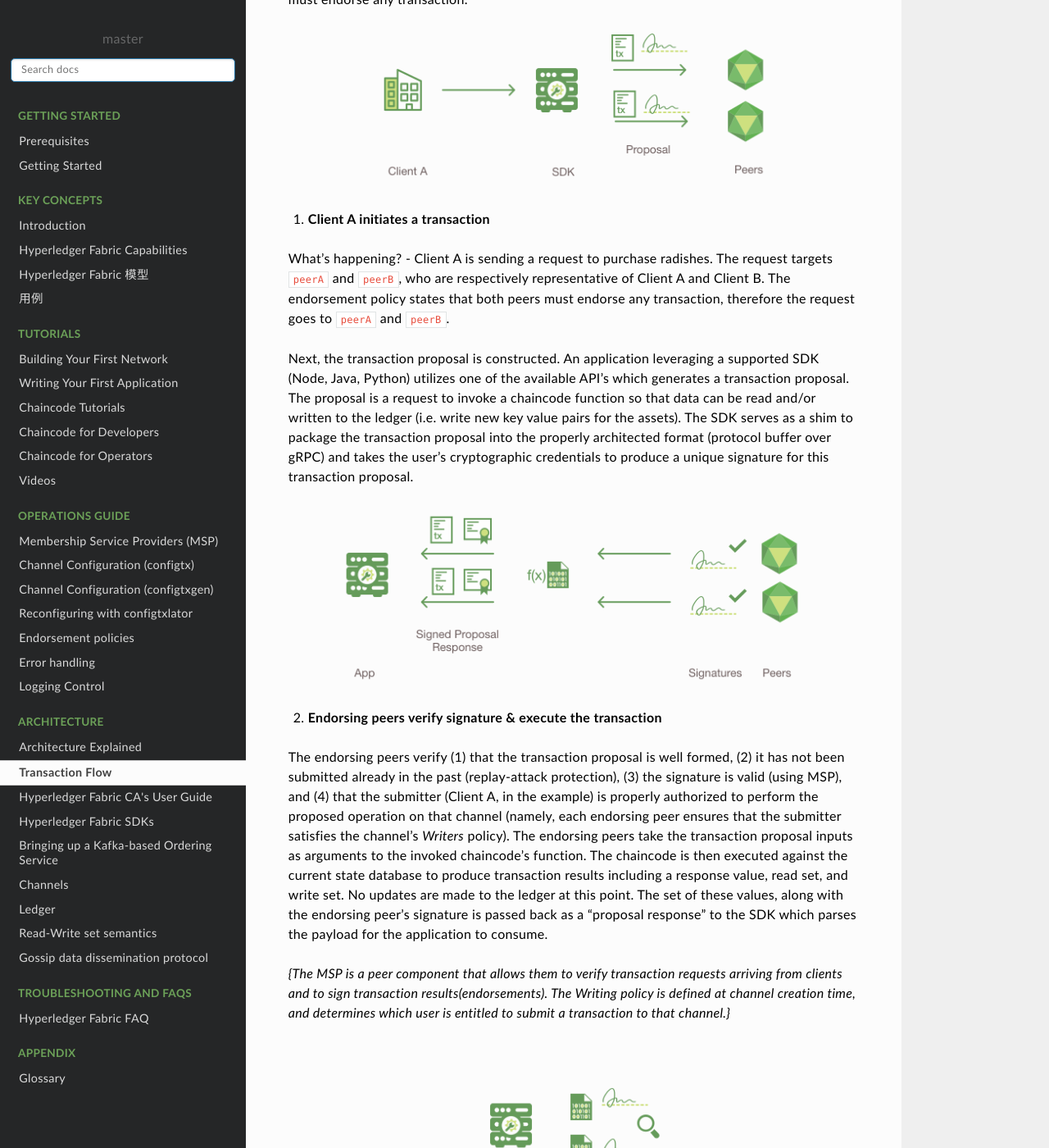
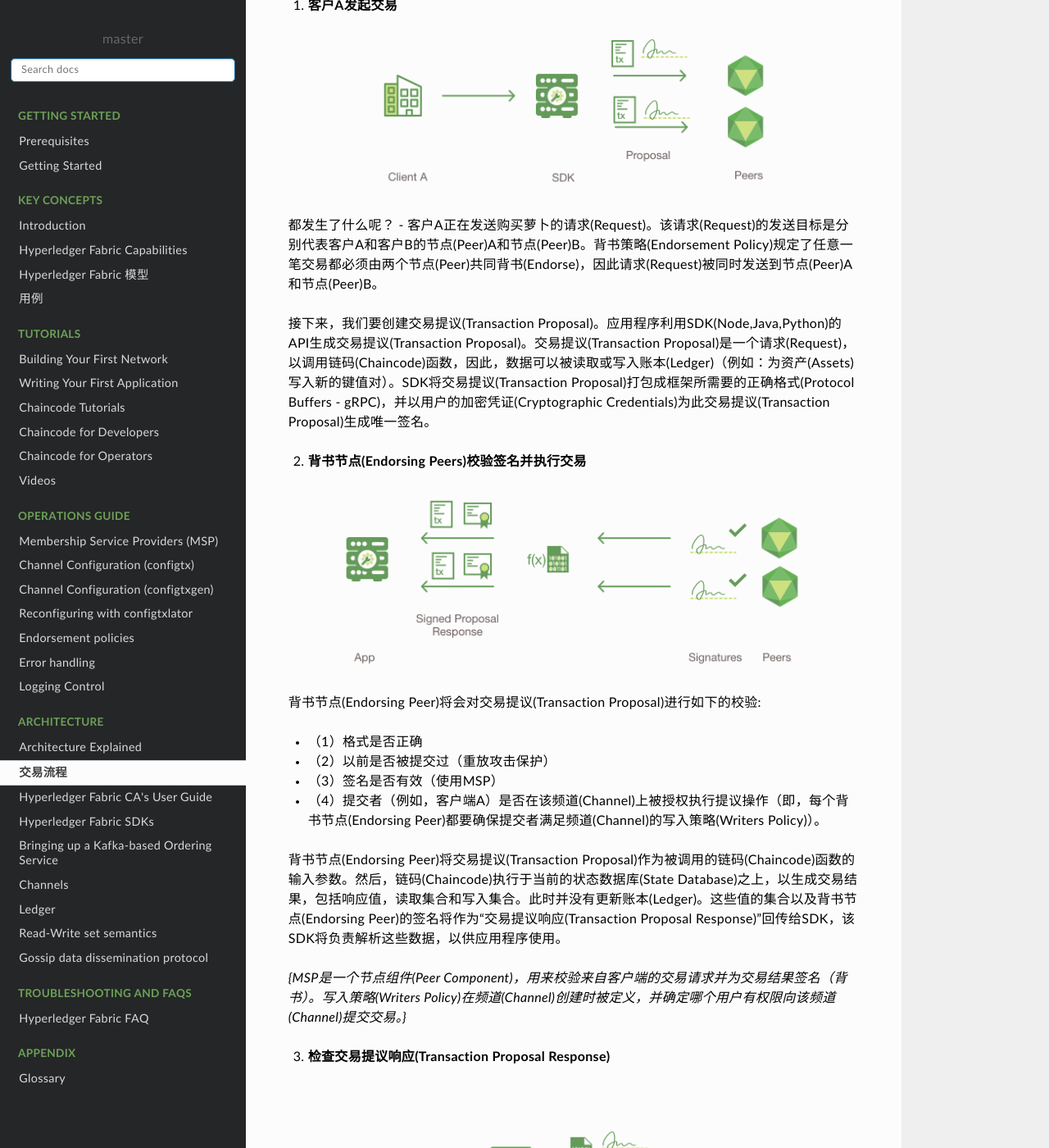
Before and after one commit to LiuBoyu/hyperledger-fabric-docs-zh_CN, a Sphinx documentation site: the page built from source/txflow.rst, in a window 1280 px wide and 1400 px high, scrolled down 753 px. Shown: the whole window at 82% size. Built offline with Sphinx 7.4.7 and the Read the Docs theme 2.0.0, drawn with Linux system fonts in a browser that asks for light colours; formulas are drawn with MathJax 3; pages that are not in the unit, such as notebooks, are missing from menus; some of the changed text lies outside the part shown.

Commit message:
提交 txflow 文档

```diff
--- a/source/fabric_model.rst
+++ b/source/fabric_model.rst
@@ -46,7 +46,7 @@ Hyperledger Fabric 模型
 - 交易(Transaction)包含每个背书节点(Endorsing Peer)的签名，并提交给排序服务(共识服务)(Ordering Service)
 - 交易(Transaction)被顺序打包进区块(Block)中，并从排序服务(共识服务)(Ordering Service)“交付”给同一频道(Channel)的其他节点(Peer)
 - 节点(Peer)基于背书策略(Endorsement Policy)来验证交易并执行
-- 在添加进区块(Block)之前，会进行版本检查(Versioning Check)，以确保，在链码(Chaincode)执行期间，读取的资产(Assets)状态未发生变化
+- 在附加进区块(Block)之前，会进行版本检查(Versioning Check)，以确保，在链码(Chaincode)执行期间，读取的资产(Assets)状态未发生变化
 - 交易一旦得到确认和提交，将不可改变
 - 每个频道(Channel)的账本(Ledger)都包含了一个配置区块(Configuration Block)，用于定义策略，访问控制列表和其他相关信息
 - 频道(Channel)包含了 :ref:`MSP` 实例，允许从不同的证书颁发机构派生加密资料
@@ -60,7 +60,7 @@ Hyperledger Fabric 模型
 
 Hyperledger Fabric在每个频道(Channel)的基础上使用了一个不可变的帐本，以及可以操纵和修改资产当前状态的链码(Chaincode)（例如：更新键值对）。帐本存在于频道(Channel)的范围之内 - 它可以共享给整个网络（假设所有参与者都在一个共同的频道上运行），又或者，也可以私有化，只包含一组特定的参与者。
 
-在后一种情况下，这些参与者将创建一个单独的频道(Channel)，从而隔离他们的交易和帐本。为了解决透明度与隐私之间的矛盾，链码(Chaincode)只需安装在需要访问资产(Assets)状态的节点上，执行读取和写入操作（换言之，如果链码(Chaincode)没有安装在某节点之上，则此节点将不能访问此账本）。或更进一步，混淆数据，链码(Chaincode)中的数据（部分或全部）在添加到账本之前，可以使用常见的加密算法（例如AES）进行加密。
+在后一种情况下，这些参与者将创建一个单独的频道(Channel)，从而隔离他们的交易和帐本。为了解决透明度与隐私之间的矛盾，链码(Chaincode)只需安装在需要访问资产(Assets)状态的节点上，执行读取和写入操作（换言之，如果链码(Chaincode)没有安装在某节点之上，则此节点将不能访问此账本）。或更进一步，混淆数据，链码(Chaincode)中的数据（部分或全部）在附加到账本之前，可以使用常见的加密算法（例如AES）进行加密。
 
 .. _安全及会员服务(Security-Membership-Services):
 
@@ -78,7 +78,7 @@ Hyperledger Fabric巩固了所有参与者都拥有已知身份的交易网络
 
 在分布式账本技术中，共识(Consensus)最近已成为一个单一函数内特定算法的词汇。然而，共识(Consensus)所包含的含义更多，不仅仅是简单地共同商议交易顺序。这在 Hyperledger Fabric 的整个交易流程中，非常突出地表现出来，从提议(Proposal)和背书(Endorsement)，到排序(Ordering)，确认(Validation)和提交(Commitment)。简而言之，共识(Consensus)被定义为一个区块内交易集合的正确性闭环校验。
 
-当一个区块内所有交易的顺序和结果都已经明确地按策略标准检查后，共识(Consensus)最终达成。这些检查发生在交易的整个生命周期，包括使用背书策略(Endorsement Policy)来决定哪些特定的会员(Member)必须背书(Endorse)某个特定的交易类型，以及，使用系统链码(System Chaincode)来确保这些策略得到执行和维护。提交之前，节点们(Peers)将调用这些系统链码(System Chaincode)，以确保获得来自适当实体(The Appropriate Entities)的足够数量的背书(Endorsement)。而且，在任何一个包含交易的区块被添加进账本之前，都会进行版本检查(Versioning Check)，以使账本的当前状态达成一致。最后的这步检查提供非常必要的保护，以避免双重支出操作和其他可能危及数据完整性的威胁，并允许针对非静态变量的函数执行。
+当一个区块内所有交易的顺序和结果都已经明确地按策略标准检查后，共识(Consensus)最终达成。这些检查发生在交易的整个生命周期，包括使用背书策略(Endorsement Policy)来决定哪些特定的会员(Member)必须背书(Endorse)某个特定的交易类型，以及，使用系统链码(System Chaincode)来确保这些策略得到执行和维护。提交之前，节点们(Peers)将调用这些系统链码(System Chaincode)，以确保获得来自适当实体(The Appropriate Entities)的足够数量的背书(Endorsement)。而且，在任何一个包含交易的区块被附加进账本之前，都会进行版本检查(Versioning Check)，以使账本的当前状态达成一致。最后的这步检查提供非常必要的保护，以避免双重支出操作和其他可能危及数据完整性的威胁，并允许针对非静态变量的函数执行。
 
 除了大量的背书(Endorsement)，确认(Validity)和版本检查(Versioning Check)之外，身份验证也同时在交易流程的所有方向进行着。访问控制列表在分层的网络结构上实现（排序服务(Ordering Service)到频道(Channel)），并且，当交易提议(Transaction Proposal)通过不同的构件时，负载数据将被多次签名(Signed)，验证(Verified)和认证(Authenticated)。总而言之，共识(Consensus)不仅限于代表一组批量交易的商议顺序，还包括了发生在整个交易的过程期间的，从提议(Proposal)到提交(Commitment)，的持续不断的各种校验。
 
--- a/source/txflow.rst
+++ b/source/txflow.rst
@@ -1,116 +1,65 @@
-Transaction Flow
-================
+*此章节由 刘博宇 翻译，最后更新于2018.1.4*
 
-This document outlines the transactional mechanics that take place during a standard asset
-exchange.  The scenario includes two clients, A and B, who are buying and selling
-radishes.  They each have a peer on the network through which they send their
-transactions and interact with the ledger.
+交易流程
+=========
+
+本文档概述了标准资产(Standard Asset)交换过程中发生的交易机制。该场景包括两个客户，A和B，分别是买萝卜和卖萝卜。他们在网络中各有一个节点(Peer)，通过网络他们发送交易(Transactions)并与账本(Ledger)进行交互。
 
 .. image:: images/step0.png
 
-**Assumptions**
+**前提假设**
 
-This flow assumes that a channel is set up and running.  The application user
-has registered and enrolled with the organization’s certificate authority (CA)
-and received back necessary cryptographic material, which is used to authenticate
-to the network.
+这个流程假设一个频道(Channel)已经建立并运行。应用程序用户已经注册，并且也完成了组织机构在证书颁发机构（CA）的注册，并已收到了所需要的加密材料，用以在网络上进行身份验证。
+链码(Chaincode)（包含了代表萝卜市场初始状态的一组键值对）已经安装在节点(Peer)之上并且也已经在频道(Channel)上实例化了。链码(Chaincode)内包含了一组交易指令和商定萝卜价格的业务逻辑。背书策略(Endorsement Policy)也已经为此链码(Chaincode)设置完成，并规定，任意一笔交易，都必须由节点(Peer)A和节点(Peer)B的共同背书(Endorse)。
 
-The chaincode (containing a set of key value pairs representing the initial
-state of the radish market) is installed on the peers and instantiated on the
-channel.  The chaincode contains logic defining a set of transaction
-instructions and the agreed upon price for a radish. An endorsement policy has
-also been set for this chaincode, stating that both ``peerA`` and ``peerB`` must endorse
-any transaction.
+1. **客户A发起交易**
 
 .. image:: images/step1.png
 
-1. **Client A initiates a transaction**
+都发生了什么呢？ - 客户A正在发送购买萝卜的请求(Request)。该请求(Request)的发送目标是分别代表客户A和客户B的节点(Peer)A和节点(Peer)B。背书策略(Endorsement Policy)规定了任意一笔交易都必须由两个节点(Peer)共同背书(Endorse)，因此请求(Request)被同时发送到节点(Peer)A和节点(Peer)B。
 
-What's happening? - Client A is sending a request to purchase radishes.  The
-request targets ``peerA`` and ``peerB``, who are respectively representative of
-Client A and Client B. The endorsement policy states that both peers must endorse
-any transaction, therefore the request goes to ``peerA`` and ``peerB``.
+接下来，我们要创建交易提议(Transaction Proposal)。应用程序利用SDK(Node,Java,Python)的API生成交易提议(Transaction Proposal)。交易提议(Transaction Proposal)是一个请求(Request)，以调用链码(Chaincode)函数，因此，数据可以被读取或写入账本(Ledger)（例如：为资产(Assets)写入新的键值对）。SDK将交易提议(Transaction Proposal)打包成框架所需要的正确格式(Protocol Buffers - gRPC)，并以用户的加密凭证(Cryptographic Credentials)为此交易提议(Transaction Proposal)生成唯一签名。
 
-Next, the transaction proposal is constructed.  An application leveraging a supported
-SDK (Node, Java, Python) utilizes one of the available API's which generates a
-transaction proposal.  The proposal is a request to invoke a chaincode function
-so that data can be read and/or written to the ledger (i.e. write new key value
-pairs for the assets).  The SDK serves as a shim to package the transaction proposal
-into the properly architected format (protocol buffer over gRPC) and takes the user’s
-cryptographic credentials to produce a unique signature for this transaction proposal.
+2. **背书节点(Endorsing Peers)校验签名并执行交易**
 
 .. image:: images/step2.png
 
-2. **Endorsing peers verify signature & execute the transaction**
+背书节点(Endorsing Peer)将会对交易提议(Transaction Proposal)进行如下的校验:
 
-The endorsing peers verify (1) that the transaction proposal is well formed,
-(2) it has not been submitted already in the past (replay-attack protection),
-(3) the signature is valid (using MSP), and (4) that the
-submitter (Client A, in the example) is properly authorized to perform
-the proposed operation on that channel (namely, each endorsing peer ensures that
-the submitter satisfies the channel's *Writers* policy).
-The endorsing peers take the transaction proposal inputs as
-arguments to the invoked chaincode's function. The chaincode is then
-executed against the current state database to produce transaction
-results including a response value, read set, and write set.  No updates are
-made to the ledger at this point. The set of these values, along with the
-endorsing peer’s signature is passed back as a “proposal response” to the SDK
-which parses the payload for the application to consume.
+* （1）格式是否正确
+* （2）以前是否被提交过（重放攻击保护）
+* （3）签名是否有效（使用MSP）
+* （4）提交者（例如，客户端A）是否在该频道(Channel)上被授权执行提议操作（即，每个背书节点(Endorsing Peer)都要确保提交者满足频道(Channel)的写入策略(Writers Policy)）。
 
-*{The MSP is a peer component that allows them to verify
-transaction requests arriving from clients and to sign transaction results(endorsements).
-The Writing policy is defined at channel creation time, and determines
-which user is entitled to submit a transaction to that channel.}*
+背书节点(Endorsing Peer)将交易提议(Transaction Proposal)作为被调用的链码(Chaincode)函数的输入参数。然后，链码(Chaincode)执行于当前的状态数据库(State Database)之上，以生成交易结果，包括响应值，读取集合和写入集合。此时并没有更新账本(Ledger)。这些值的集合以及背书节点(Endorsing Peer)的签名将作为“交易提议响应(Transaction Proposal Response)”回传给SDK，该SDK将负责解析这些数据，以供应用程序使用。
 
+*{MSP是一个节点组件(Peer Component)，用来校验来自客户端的交易请求并为交易结果签名（背书）。写入策略(Writers Policy)在频道(Channel)创建时被定义，并确定哪个用户有权限向该频道(Channel)提交交易。}*
+
+3. **检查交易提议响应(Transaction Proposal Response)**
 
 .. image:: images/step3.png
 
-3. **Proposal responses are inspected**
+应用程序会验证所有背书节点(Endorsing Peer)的签名并比较所有的交易提议响应(Transaction Proposal Response)，以确定所有的交易提议响应(Transaction Proposal Response)是否相同。如果链码(Chaincode)仅仅是查询账本(Ledger)，则应用程序将会检查查询响应(query response)，并且通常不会将此交易(Transaction)提交给排序服务(Ordering Service)。如果客户端应用程序打算将交易(Transaction)提交给排序服务(Ordering Service)以更新账本(Ledger)，则应用程序在提交之前，将会确定被指定的背书策略(Endorsement Policy)是否已经得到满足（即，节点(Peer)A和节点(Peer)B都已背书）。从架构的层面来说，即使应用程序选择不检查交易提议响应(Transaction Proposal Response)，或者以其他方式转发未经过背书(Endorse)的交易(Transaction)，在确认(Validate)提交(Commit)阶段，背书策略(Endorsement Policy)将依然会被各节点(Peer)强制执行。
 
-The application verifies the endorsing peer signatures and compares the proposal
-responses to determine if the proposal responses are the same. If the chaincode only queried
-the ledger, the application would inspect the query response and would typically not
-submit the transaction to Ordering Service. If the client application intends to submit the
-transaction to Ordering Service to update the ledger, the application determines if the specified
-endorsement policy has been fulfilled before submitting (i.e. did peerA and peerB both endorse).
-The architecture is such that even if an application chooses not to inspect responses or otherwise
-forwards an unendorsed transaction, the endorsement policy will still be enforced by peers
-and upheld at the commit validation phase.
+4. **客户端将所有背书(Endorsement)组装进交易(Transaction)**
 
 .. image:: images/step4.png
 
-4. **Client assembles endorsements into a transaction**
+应用程序将交易提议(Transaction Proposal)和响应(Response)组成的“交易消息(Transaction Message)”“广播”给排序服务(Ordering Service)。该交易(Transaction)将包括读写集合，所有背书节点(Endorsing Peer)的签名和频道(Channel)ID。排序服务(Ordering Service)执行其相关的操作，并不需要检查此交易的全部内容，它仅接收来自网络中所有频道(Channel)的交易(Transaction)，然后，基于频道(Channel)按时间顺序排序，并创建各个频道(Channel)的交易区块(the blocks of transactions)。
 
-The application “broadcasts” the transaction proposal and response within a
-“transaction message” to the Ordering Service. The transaction will contain the
-read/write sets, the endorsing peers signatures and the Channel ID.  The
-Ordering Service does not need to inspect the entire content of a transaction in order to perform
-its operation, it simply receives
-transactions from all channels in the network, orders them chronologically by
-channel, and creates blocks of transactions per channel.
+5. **交易(Transaction)被确认(Validate)并提交(Commit)**
 
 .. image:: images/step5.png
 
-5. **Transaction is validated and committed**
+交易区块(the blocks of transactions)被“交付”给频道(Channel)中的所有节点(Peer)。然后，对区块(Block)中的交易(Transaction)进行确认，以确保背书策略(Endorsement Policy)得到满足，并确保从账本状态(ledger state)中读取的变量集合，自从被该交易执行生成之后没有变化。最后，区块(Block)中的交易(Transaction)将被标记为有效或无效。
 
-The blocks of transactions are “delivered” to all peers on the channel.  The
-transactions within the block are validated to ensure endorsement policy is
-fulfilled and to ensure that there have been no changes to ledger state for read
-set variables since the read set was generated by the transaction execution.
-Transactions in the block are tagged as being valid or invalid.
+6. **账本(Ledger)更新**
 
 .. image:: images/step6.png
 
-6. **Ledger updated**
+每个节点(Peer)都会将此区块(Block)附加到所在频道(Channel)的链中，并且对于每一笔有效的交易，写集合都会被提交给当前的状态数据库(State Database)。同时，一个事件被触发，通知客户端应用程序此交易（调用）已被永久地附加到链中，以及，此交易是有效还是无效。
 
-Each peer appends the block to the channel’s chain, and for each valid transaction
-the write sets are committed to current state database. An event is emitted, to
-notify the client application that the transaction (invocation) has been
-immutably appended to the chain, as well as notification of whether the
-transaction was validated or invalidated.
-
-**Note**: See the :ref:`swimlane` diagram to better understand the server side flow and the
-protobuffers.
+**注意**: 请参阅 :ref:`swimlane` 图表以更好地了解服务器端流程和 protobuffers 。
 
 .. Licensed under Creative Commons Attribution 4.0 International License
    https://creativecommons.org/licenses/by/4.0/
```
Also changed, not shown: README.md (+1 -1 lines).
